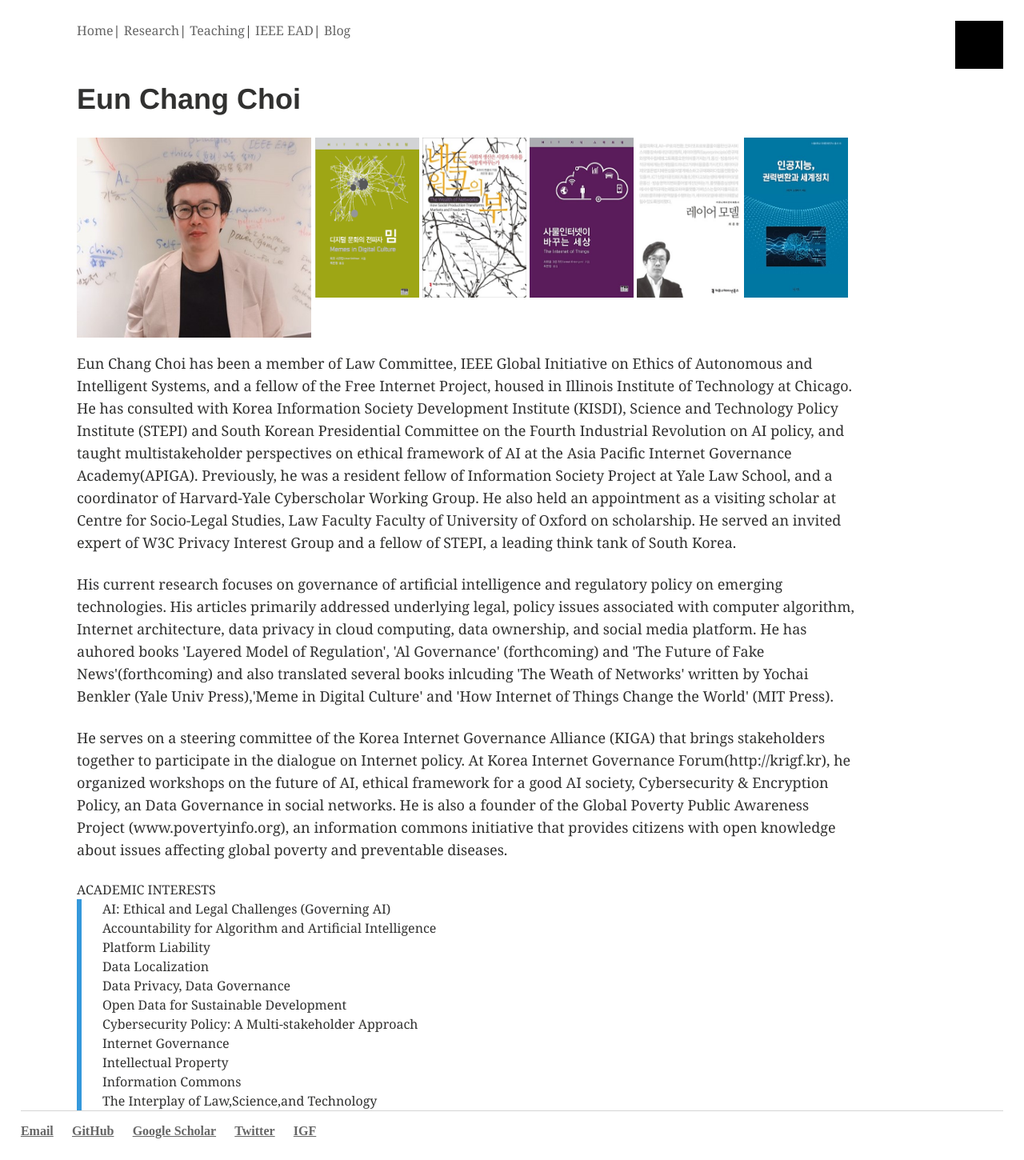
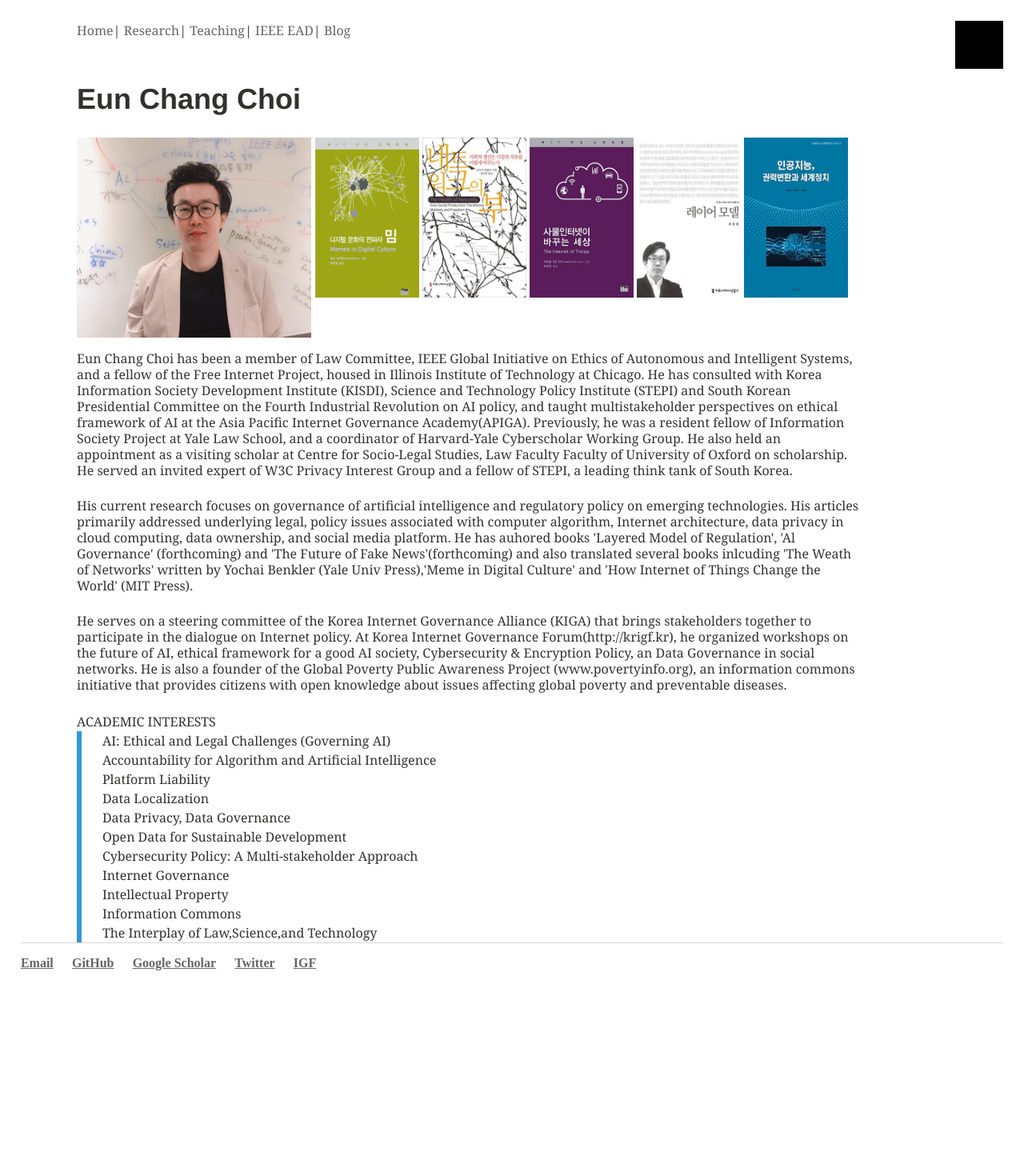
Before and after one commit to eunchangchoi/eunchangchoi.github.io, a Jekyll site: the page built from index.md, in a window 1280 px wide. Shown: the whole page at 80% size. Built offline with Jekyll 4.4.1, drawn with Linux system fonts in a browser that asks for light colours; after the commit the page ends 1240 px from its top, so only the background shows below that.

Commit message:
Update main.scss

```diff
--- a/css/main.scss
+++ b/css/main.scss
@@ -56,6 +56,7 @@ sitemap: false
 .menu_{
 	text-decoration:none;
 }
+p, ul { font-size: 1em; line-height: 1.25em; color: #333; }
 
 nav ul, footer ul { font-size: 1em; font-family: 'Times New Roman' ; padding: 0px; list-style: none; font-weight: bold; }
 nav ul li, footer ul li {display: inline; margin-right: 20px; }
```
